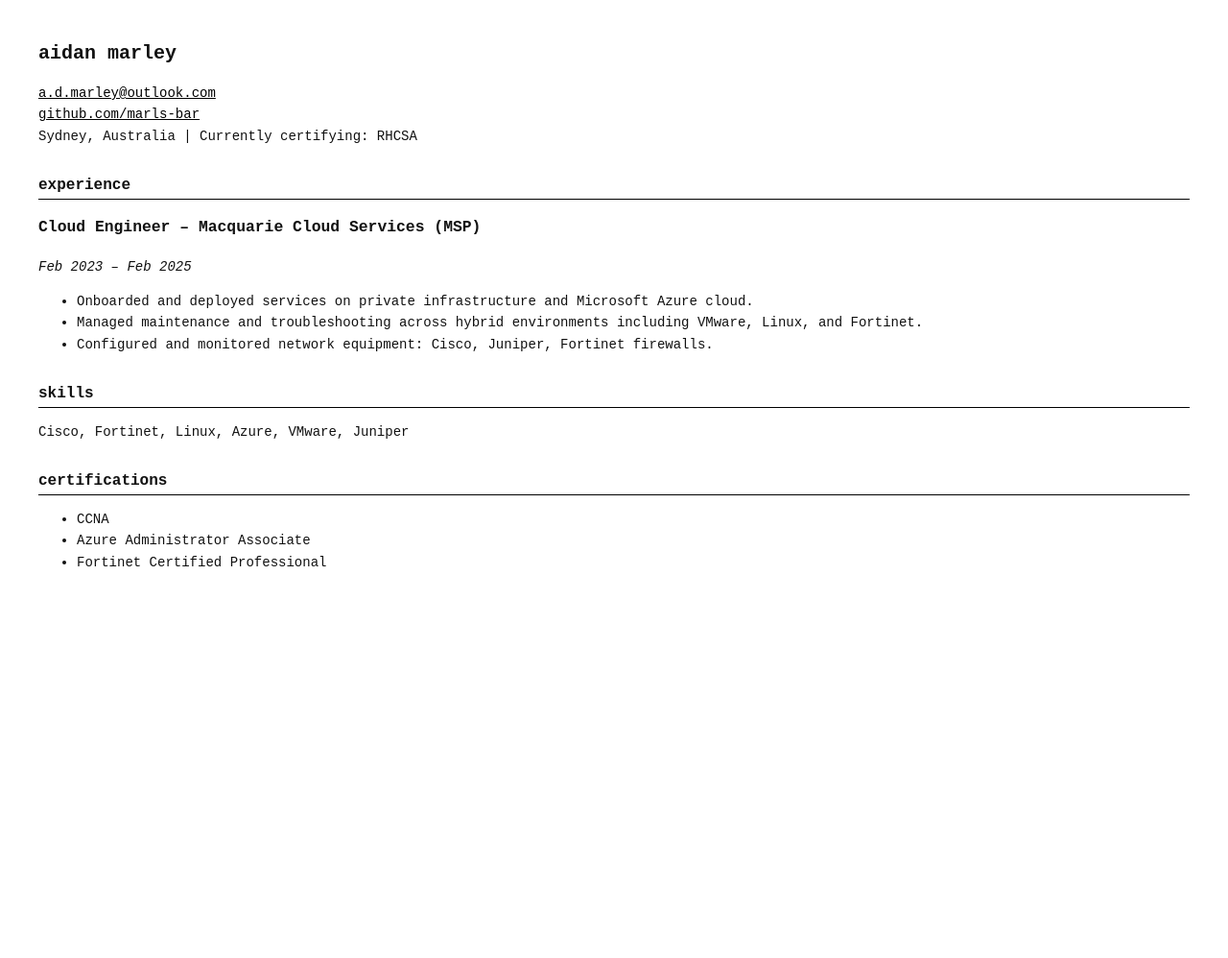
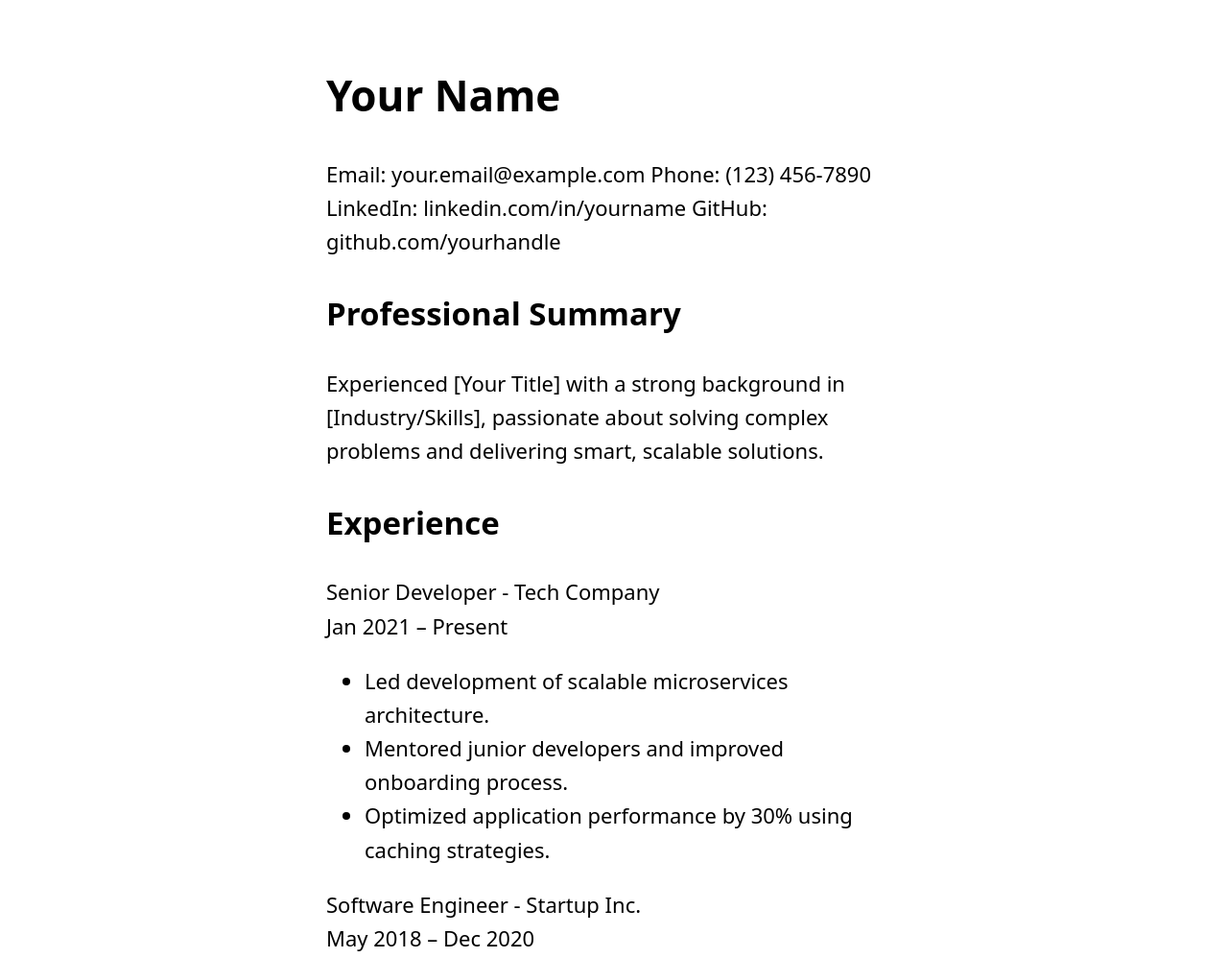
Before and after one commit to a-marley/resume, a plain HTML site: page index.html in a window 1280 px wide. Shown: the top 998 px of the page at 96% size. Before the commit the page ends 800 px from the top, so only its background shows below. Drawn offline with Linux system fonts and the light colour scheme.

Commit message:
lengthen

```diff
--- a/index.html
+++ b/index.html
@@ -2,100 +2,92 @@
 <html lang="en">
 <head>
   <meta charset="UTF-8">
-  <meta name="viewport" content="width=device-width, initial-scale=1">
-  <title>aidan marley - resume</title>
+  <title>My Personal Site</title>
+  <meta name="viewport" content="width=device-width, initial-scale=1.0">
   <style>
     body {
-      margin: 40px;
       background: #fff;
-      color: #111;
-      font-family: "Courier New", Courier, monospace;
-      font-size: 14px;
+      color: #000;
+      max-width: 600px;
+      font-family: 'Noto Sans';font-size: 22px;
+      margin: 4rem auto;
+      padding: 0 1rem;
       line-height: 1.6;
     }
 
     a {
-      color: #000;
+      color: blue;
+      text-decoration: none;
+    }
+
+    a:hover {
       text-decoration: underline;
     }
 
-    .section {
-      margin-top: 2em;
+    h1, h2 {
+      margin-top: 2rem;
     }
 
-    .section h2 {
-      font-size: 16px;
-      text-transform: lowercase;
-      border-bottom: 1px solid #000;
-      margin-bottom: 10px;
-    }
-
-    .entry {
-      margin-bottom: 1.5em;
-    }
-
-    .title {
-      font-weight: bold;
-    }
-
-    .meta {
-      color: #666;
-    }
-
-    pre {
-      white-space: pre-wrap;
-      word-wrap: break-word;
-    }
-
-    .header {
-      margin-bottom: 2em;
-    }
-
-    .header h1 {
-      font-size: 20px;
-      margin: 0 0 0.2em 0;
-    }
-
-    .header a {
-      display: block;
+    hr {
+      margin: 2rem 0;
     }
   </style>
 </head>
 <body>
-    <div class="header">
-      <h1>aidan marley</h1>
-      <p>
-        <a href="mailto:a.d.marley@outlook.com">a.d.marley@outlook.com </a>
-        <a href="https://github.com/a-marley">github.com/marls-bar </a>
-        Sydney, Australia | Currently certifying: RHCSA
-      </p>
+    <div class="container">
+      <header class="section">
+        <h1>Your Name</h1>
+        <div class="contact">
+          <span>Email: your.email@example.com</span>
+          <span>Phone: (123) 456-7890</span>
+          <span>LinkedIn: linkedin.com/in/yourname</span>
+          <span>GitHub: github.com/yourhandle</span>
         </div>
+      </header>
 
-    <div class="section">
+      <section class="section">
+        <h2>Professional Summary</h2>
+        <p>Experienced [Your Title] with a strong background in [Industry/Skills], passionate about solving complex problems and delivering smart, scalable solutions.</p>
+      </section>
+
+      <section class="section">
         <h2>Experience</h2>
-      <div class="entry">
-        <h3>Cloud Engineer – Macquarie Cloud Services (MSP)</h3>
-        <p><em>Feb 2023 – Feb 2025</em></p>
+        <div class="job">
+          <div class="job-title">Senior Developer - Tech Company</div>
+          <div class="job-duration">Jan 2021 – Present</div>
           <ul>
-          <li>Onboarded and deployed services on private infrastructure and Microsoft Azure cloud.</li>
-          <li>Managed maintenance and troubleshooting across hybrid environments including VMware, Linux, and Fortinet.</li>
-          <li>Configured and monitored network equipment: Cisco, Juniper, Fortinet firewalls.</li>
+            <li>Led development of scalable microservices architecture.</li>
+            <li>Mentored junior developers and improved onboarding process.</li>
+            <li>Optimized application performance by 30% using caching strategies.</li>
           </ul>
         </div>
+        <div class="job">
+          <div class="job-title">Software Engineer - Startup Inc.</div>
+          <div class="job-duration">May 2018 – Dec 2020</div>
+          <ul>
+            <li>Built responsive front-end interfaces using React.</li>
+            <li>Collaborated with cross-functional teams on agile sprints.</li>
+          </ul>
         </div>
+      </section>
 
-    <div class="section">
+      <section class="section">
+        <h2>Education</h2>
+        <p><strong>B.Sc. in Computer Science</strong>, XYZ University — 2014–2018</p>
+      </section>
+
+      <section class="section">
         <h2>Skills</h2>
-      <p>Cisco, Fortinet, Linux, Azure, VMware, Juniper</p>
+        <div class="skills">
+          <span class="skill">JavaScript</span>
+          <span class="skill">React</span>
+          <span class="skill">Python</span>
+          <span class="skill">Node.js</span>
+          <span class="skill">SQL</span>
+          <span class="skill">Docker</span>
+          <span class="skill">Git</span>
         </div>
-
-    <div class="section">
-      <h2>Certifications</h2>
-      <ul>
-        <li>CCNA</li>
-        <li>Azure Administrator Associate</li>
-        <li>Fortinet Certified Professional</li>
-      </ul>
+      </section>
     </div>
   </body>
 </html>
```
Lines whose indentation alone changed are shown as unchanged.
